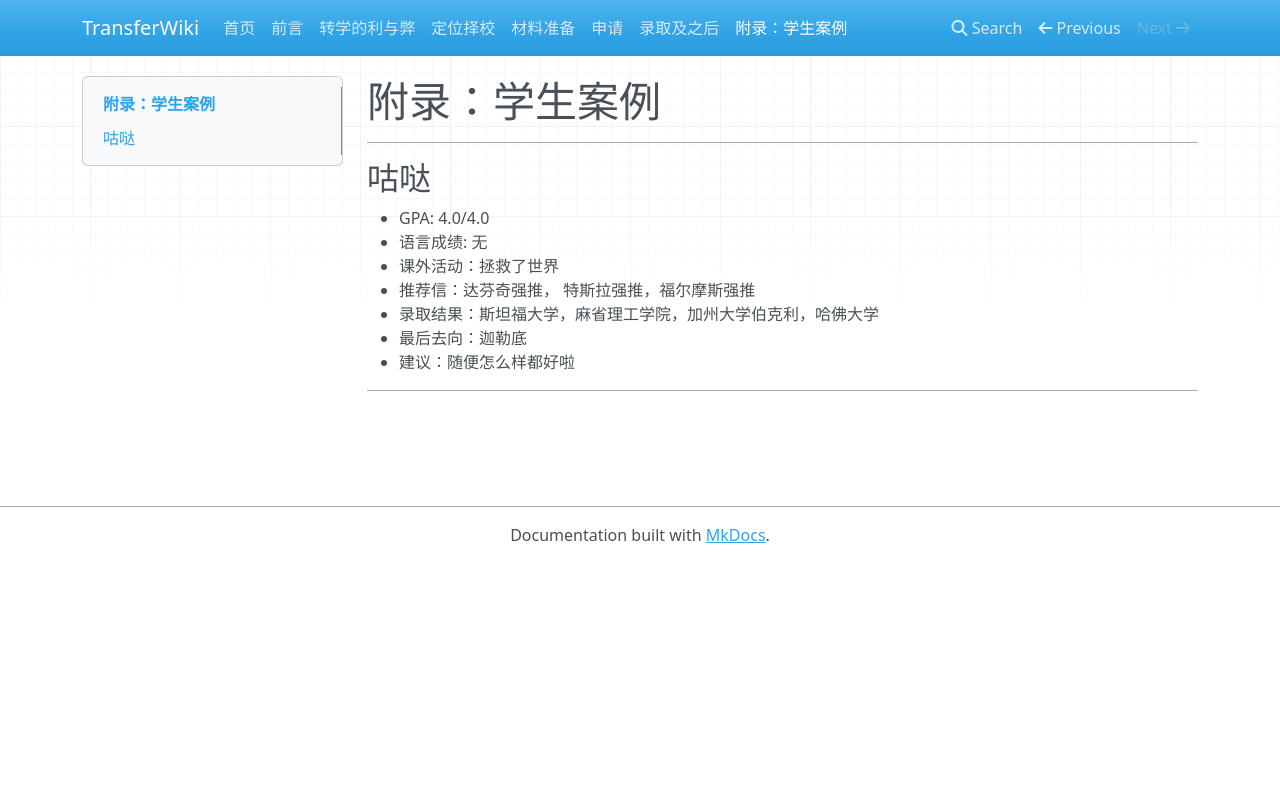
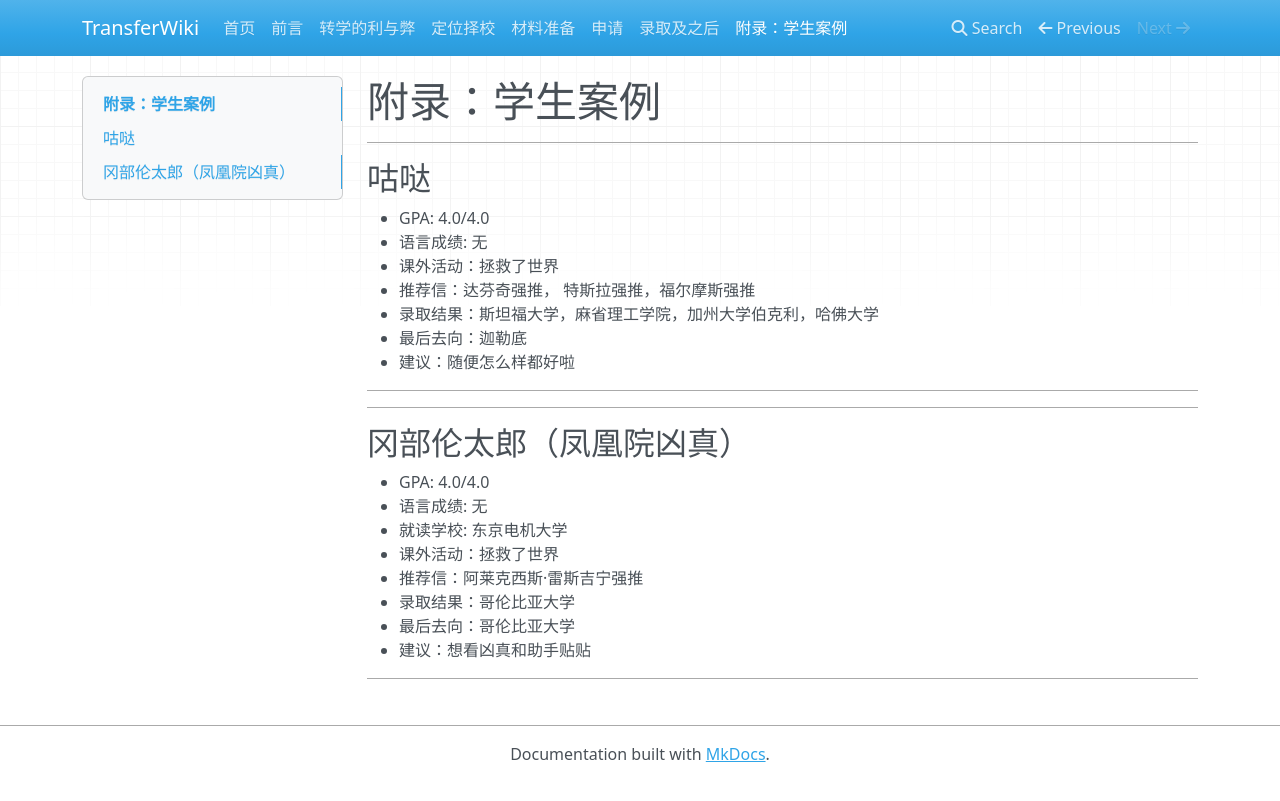
Before and after one commit to SihanXU/TransferWiki, an MkDocs documentation site: the page built from docs/bgs.md, in a window 1280 px wide. Shown: the top 801 px of the page. Built offline with MkDocs 1.6.1, drawn with Linux system fonts in a browser that asks for light colours; nearby versions of some CDN libraries.

Commit message:
Update bgs.md

```diff
--- a/docs/bgs.md
+++ b/docs/bgs.md
@@ -13,3 +13,18 @@
 - 建议：随便怎么样都好啦
 
 ***
+
+***
+
+## 冈部伦太郎（凤凰院凶真）
+
+- GPA: 4.0/4.0
+- 语言成绩: 无
+- 就读学校: 东京电机大学
+- 课外活动：拯救了世界
+- 推荐信：阿莱克西斯·雷斯吉宁强推
+- 录取结果：哥伦比亚大学
+- 最后去向：哥伦比亚大学
+- 建议：想看凶真和助手贴贴
+
+***
```
